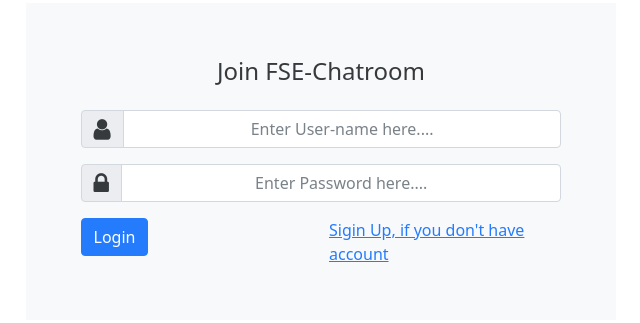
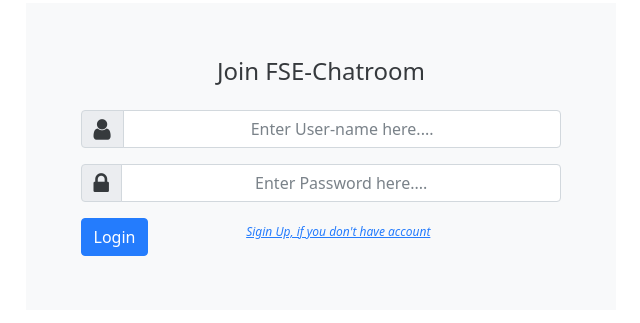
Before and after one commit to pattyish/Simple-Chatroom, a plain HTML site: page front-end/index.html in a window 1280 px wide. Shown: the part 125-448 px from the top of the page, without its empty margins (319-959 px from the left). Drawn offline with nearby package versions, Linux system fonts and the light colour scheme.

Commit message:
fixing bug

```diff
--- a/front-end/index.html
+++ b/front-end/index.html
@@ -44,11 +44,12 @@
                                 placeholder="Enter Password here....">
                         </div>
                     </div>
-                    <div class="col-6">
+                    <div class="col-4">
                         <button type="submit" id="login" class="btn btn-primary">Login</button>
                     </div>
                     <div class="col-6">
-                        <a href="sign_up.html">Sigin Up, if you don't have account</a>
+                        <a href="sign_up.html" style="font-style: italic; font-weight: 500; font-size: 12px;">Sigin Up,
+                            if you don't have account</a>
                     </div>
                 </div>
             </div>
```
